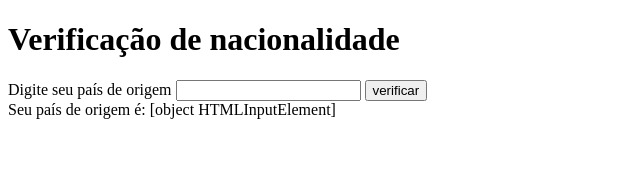
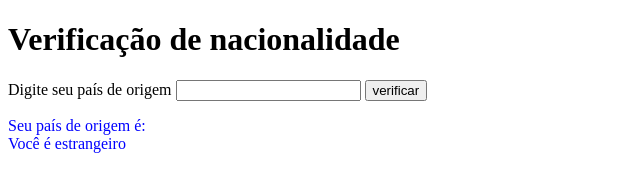
Before and after one commit to matheussenadev/javascript, a plain HTML site: page exercíciosjs/aula011/ex011.html in a window 1280 px wide. Both pictures are taken after a click on the button "verificar". Shown: the whole page, without its empty margins (0-640 px from the left). Drawn offline with Linux system fonts and the light colour scheme.

Commit message:
js update

```diff
--- a/exercíciosjs/aula011/ex011.html
+++ b/exercíciosjs/aula011/ex011.html
@@ -4,18 +4,28 @@
     <meta charset="UTF-8">
     <meta name="viewport" content="width=device-width, initial-scale=1.0">
     <title>Codições Compostas</title>
+    <style>
+     p#res{
+        color: blue;
+     }
+    </style>
 </head>
 <body>
     <h1>Verificação de nacionalidade</h1>
     Digite seu país de origem <input type="text" id="país">
     <input type="button" value="verificar" onclick="verificar()">
-    <div id="res"></div>
+    <p id="res"></p>
    <script>
         function verificar(){
-            var país = document.getElementById('país')
+            var país = document.getElementById('país').value
             var res = document.getElementById('res')
-            res.innerHTML = `Seu país de origem é: ${país}`
+            res.innerHTML = `Seu país de origem é: ${país}<br>`
+            if(país == 'Brasil'){
+            res.innerHTML += 'Você é brasileiro'
+        }else if (país != 'Brasil'){
+            res.innerHTML += 'Você é estrangeiro'
         }
+    }
 
 
    </script>
```
Also changed, not shown: exercíciosjs/aula011/ex010.html (+1 -1 lines).
